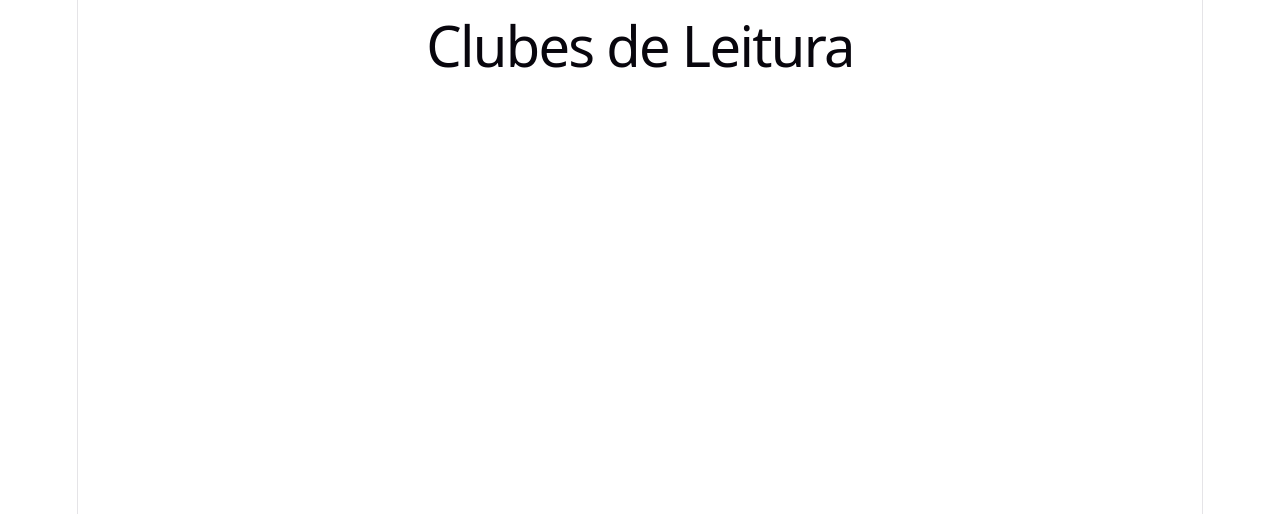
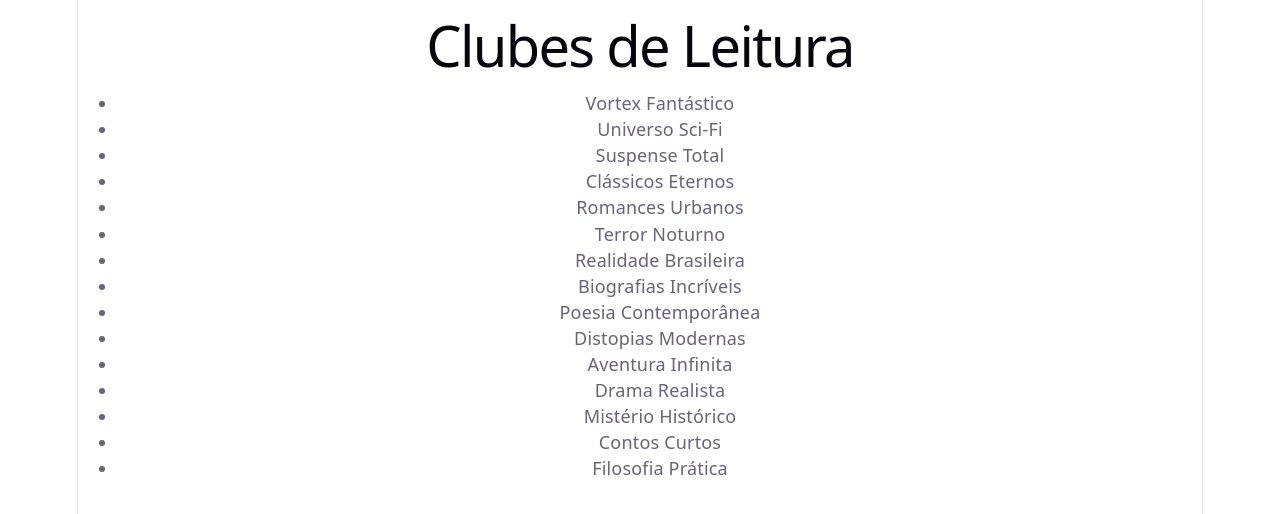
Before and after one commit to thiagoperest/desenvolvimento-react-DR4_AT, a React (Vite) app: page / in a window 1280 px wide. Shown: the top 514 px of the page. Built offline with nearby package versions, Linux system fonts and the light colour scheme.

Commit message:
feat: add tarefa 02

```diff
--- a/src/components/ClubeLista.jsx
+++ b/src/components/ClubeLista.jsx
@@ -1,8 +1,22 @@
+import { useState, useEffect } from 'react'
+
 export default function ClubeLista() {
+  const [clubes, setClubes] = useState([])
+
+  useEffect(() => {
+    fetch('/src/utils/db/clubes.json')
+      .then(response => response.json())
+      .then(data => setClubes(data))
+      .catch(error => console.error('Erro ao carregar clubes:', error))
+  }, [])
+
   return (
     <div>
       <h1>Clubes de Leitura</h1>
       <ul>
+        {clubes.map(clube => (
+          <li key={clube.id}>{clube.nome}</li>
+        ))}
       </ul>
     </div>
   )
```
